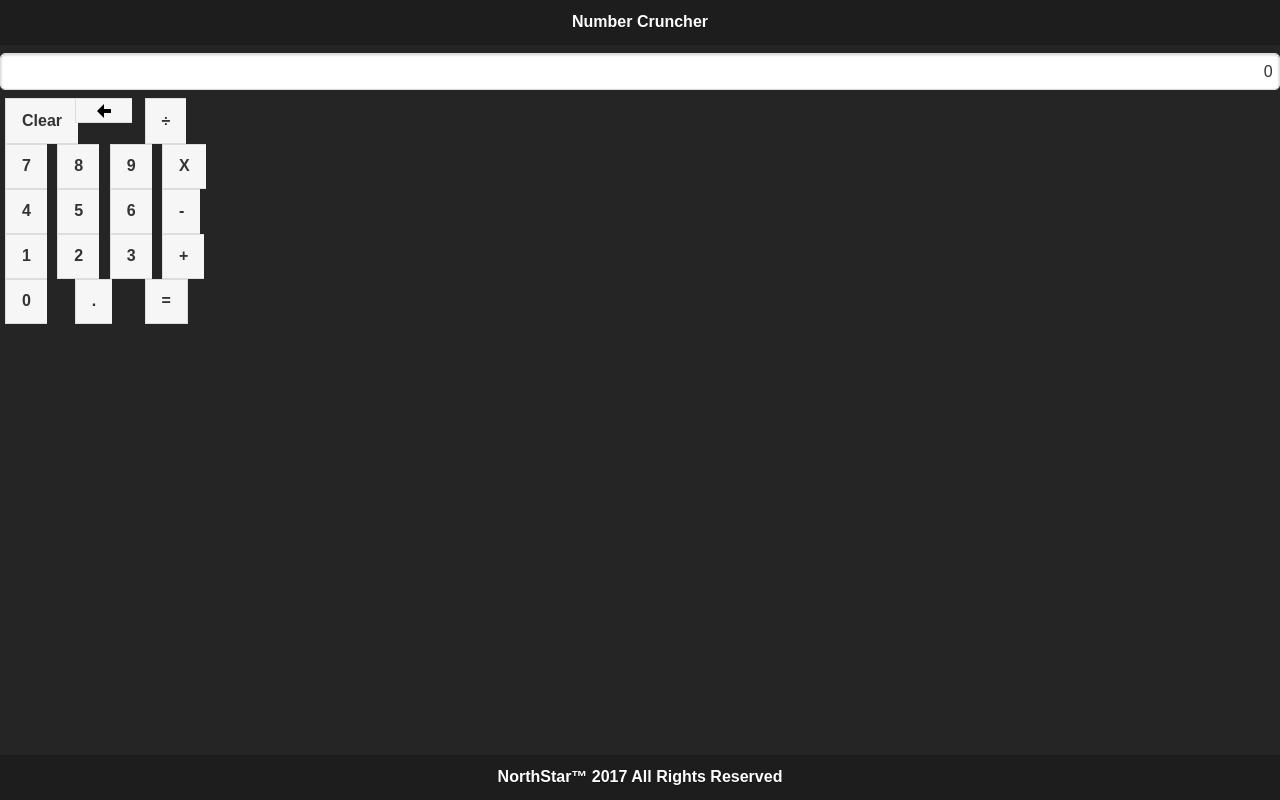
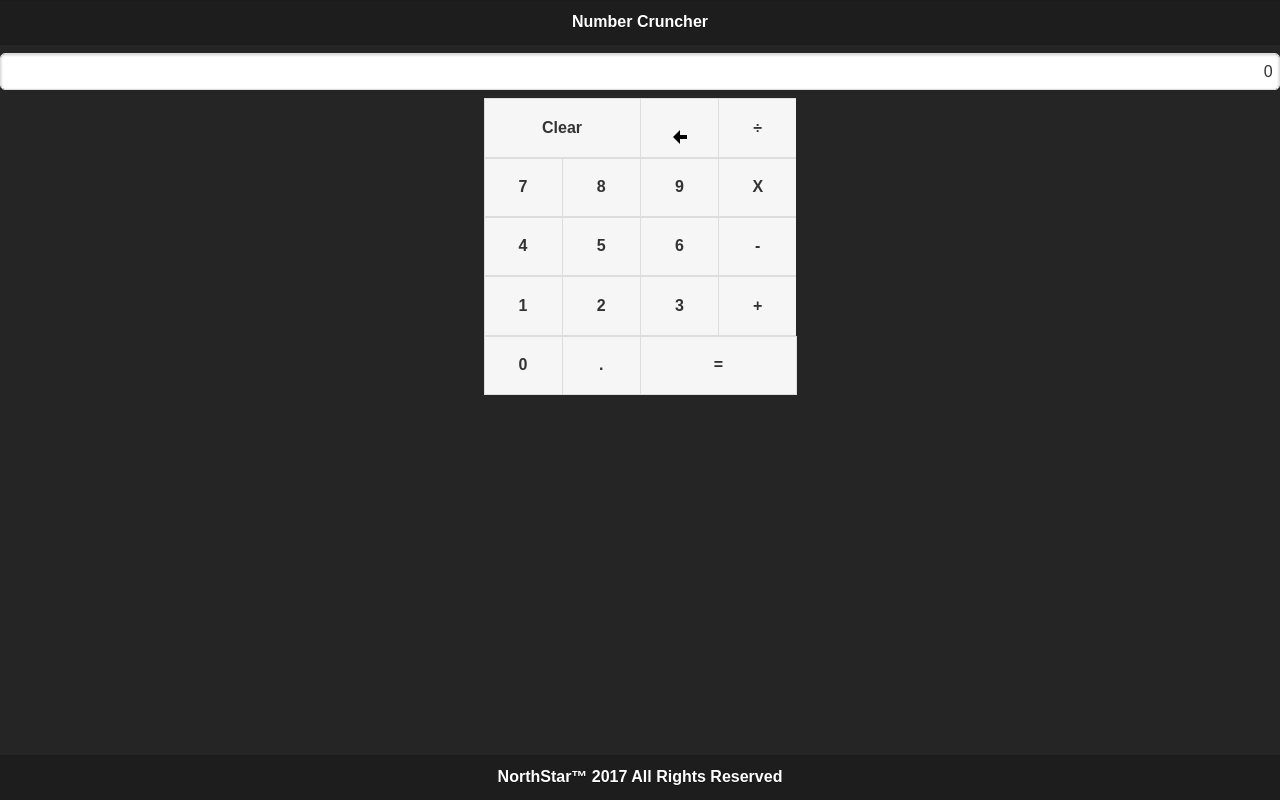
Before and after one commit to patr9240/calculator-patrickross, a website: page index.html in a window 1280 px wide. Drawn offline with Linux system fonts and the light colour scheme.

Commit message:
Formatted buttons layout

```diff
--- /dev/null
+++ b/Content/custom.css
@@ -0,0 +1,12 @@
+.custom-double-btn {
+    width: 123px !important;
+    height: 35px !important;
+}
+.custom-single-btn {
+    width: 45px !important;
+    height: 35px !important;
+}
+.custom-back-btn {
+    width: 45px !important;
+    height: 6px !important;
+}
--- a/index.html
+++ b/index.html
@@ -5,6 +5,7 @@
     <meta name="viewport" content="width=device-width, initial-scale=1, user-scalable=no">
     <title>Northstar&trade; Number Cruncher</title>
     <!-- CSS -->
+    <link rel="stylesheet" href="/Content/custom.css"/>
     <link rel="stylesheet" href="/Scripts/lib/jquery-mobile-bower/css/jquery.mobile-1.4.5.min.css"/>
 </head>
 <body>
@@ -16,55 +17,54 @@
 
         <!-- main content -->
         <input type="text"  id="displayControl" data-theme="a" style="text-align: right;" value="0" />
-        <div data-role="controlgroup" data-type="horizontal">
-            <div class="ui-grid-b">
-                <div class="ui-block-a"><button data-theme="a" class="ui-btn ui-corner-all ui-shadow ui-btn-a ui-btn-inline" id="keyClear">Clear</button></div>
-                <div class="ui-block-c"><button data-theme="a" class="ui-btn ui-corner-all ui-shadow ui-btn-a ui-btn-inline ui-icon-arrow-l ui-btn-icon-notext ui-nodisc-icon ui-alt-icon" id="keyC"></button></div>
-                <div class="ui-block-d"><button data-theme="a" class="ui-btn ui-corner-all ui-shadow ui-btn-a ui-btn-inline" id="keyDivide">&divide;</button></div>
-            </div>
+        <div data-role="controlgroup" data-type="horizontal" style="text-align: center;">
             <div class="ui-grid-c">
-                <div class="ui-block-a"><button data-theme="a" class="ui-btn ui-corner-all ui-shadow ui-btn-a ui-btn-inline" id="key7">7</button></div>
-                <div class="ui-block-b"><button data-theme="a" class="ui-btn ui-corner-all ui-shadow ui-btn-a ui-btn-inline" id="key8">8</button></div>
-                <div class="ui-block-c"><button data-theme="a" class="ui-btn ui-corner-all ui-shadow ui-btn-a ui-btn-inline" id="key9">9</button></div>
-                <div class="ui-block-d"><button data-theme="a" class="ui-btn ui-corner-all ui-shadow ui-btn-a ui-btn-inline" id="keyMultiply">X</button></div>
+                <div class="ui-block-a"><button data-theme="a" class="ui-btn custom-double-btn ui-btn-a" id="keyClear">Clear</button></div>
+                <div class="ui-block-b"></div>
+                <div class="ui-block-c"><button data-theme="a" class="ui-btn custom-back-btn ui-btn-a ui-icon-arrow-l ui-btn-icon-bottom ui-nodisc-icon ui-alt-icon" id="keyC"></button></div>
+                <div class="ui-block-d"><button data-theme="a" class="ui-btn custom-single-btn ui-btn-a" id="keyDivide">&divide;</button></div>
 
-                <div class="ui-block-a"><button data-theme="a" class="ui-btn ui-corner-all ui-shadow ui-btn-a ui-btn-inline" id="key4">4</button></div>
-                <div class="ui-block-b"><button data-theme="a" class="ui-btn ui-corner-all ui-shadow ui-btn-a ui-btn-inline" id="key5">5</button></div>
-                <div class="ui-block-c"><button data-theme="a" class="ui-btn ui-corner-all ui-shadow ui-btn-a ui-btn-inline" id="key6">6</button></div>
-                <div class="ui-block-d"><button data-theme="a" class="ui-btn ui-corner-all ui-shadow ui-btn-a ui-btn-inline" id="keySubtract">-</button></div>
+                <div class="ui-block-a"><button data-theme="a" class="ui-btn custom-single-btn ui-btn-a" id="key7">7</button></div>
+                <div class="ui-block-b"><button data-theme="a" class="ui-btn custom-single-btn ui-btn-a" id="key8">8</button></div>
+                <div class="ui-block-c"><button data-theme="a" class="ui-btn custom-single-btn ui-btn-a" id="key9">9</button></div>
+                <div class="ui-block-d"><button data-theme="a" class="ui-btn custom-single-btn ui-btn-a" id="keyMultiply">X</button></div>
 
-                <div class="ui-block-a"><button data-theme="a" class="ui-btn ui-corner-all ui-shadow ui-btn-a ui-btn-inline" id="key1">1</button></div>
-                <div class="ui-block-b"><button data-theme="a" class="ui-btn ui-corner-all ui-shadow ui-btn-a ui-btn-inline" id="key2">2</button></div>
-                <div class="ui-block-c"><button data-theme="a" class="ui-btn ui-corner-all ui-shadow ui-btn-a ui-btn-inline" id="key3">3</button></div>
-                <div class="ui-block-d"><button data-theme="a" class="ui-btn ui-corner-all ui-shadow ui-btn-a ui-btn-inline" id="keyAdd">+</button></div>
-            </div>
-            <div class="ui-grid-b">
-                <div class="ui-block-a"><button data-theme="a" class="ui-btn ui-corner-all ui-shadow ui-btn-a ui-btn-inline" id="key0">0</button></div>
-                <div class="ui-block-b"><button data-theme="a" class="ui-btn ui-corner-all ui-shadow ui-btn-a ui-btn-inline" id="keyDecimalPoint">.</button></div>
-                <div class="ui-block-c"><button data-theme="a" class="ui-btn ui-corner-all ui-shadow ui-btn-a ui-btn-inline" id="keyEquals">=</button></div>
+                <div class="ui-block-a"><button data-theme="a" class="ui-btn custom-single-btn ui-btn-a" id="key4">4</button></div>
+                <div class="ui-block-b"><button data-theme="a" class="ui-btn custom-single-btn ui-btn-a" id="key5">5</button></div>
+                <div class="ui-block-c"><button data-theme="a" class="ui-btn custom-single-btn ui-btn-a" id="key6">6</button></div>
+                <div class="ui-block-d"><button data-theme="a" class="ui-btn custom-single-btn ui-btn-a" id="keySubtract">-</button></div>
+
+                <div class="ui-block-a"><button data-theme="a" class="ui-btn custom-single-btn ui-btn-a" id="key1">1</button></div>
+                <div class="ui-block-b"><button data-theme="a" class="ui-btn custom-single-btn ui-btn-a" id="key2">2</button></div>
+                <div class="ui-block-c"><button data-theme="a" class="ui-btn custom-single-btn ui-btn-a" id="key3">3</button></div>
+                <div class="ui-block-d"><button data-theme="a" class="ui-btn custom-single-btn ui-btn-a" id="keyAdd">+</button></div>
+
+                <div class="ui-block-a"><button data-theme="a" class="ui-btn custom-single-btn ui-btn-a" id="key0">0</button></div>
+                <div class="ui-block-b"><button data-theme="a" class="ui-btn custom-single-btn ui-btn-a" id="keyDecimalPoint">.</button></div>
+                <div class="ui-block-d"><button data-theme="a" class="ui-btn custom-double-btn ui-btn-a" id="keyEquals">=</button></div>
             </div>
         </div>
         <!--
         <div data-role="main" class="ui-content" style="text-align: center;">
             <div data-role="controlgroup" data-type="horizontal">
-                <button class="ui-btn ui-corner-all ui-shadow ui-btn-a ui-btn-inline">7</button>
-                <button class="ui-btn ui-corner-all ui-shadow ui-btn-a ui-btn-inline">8</button>
-                <button class="ui-btn ui-corner-all ui-shadow ui-btn-a ui-btn-inline">9</button>
+                <button class="ui-btn ui-btn-a">7</button>
+                <button class="ui-btn ui-btn-a">8</button>
+                <button class="ui-btn ui-btn-a">9</button>
             </div>
             <div data-role="controlgroup" data-type="horizontal">
-                <button class="ui-btn ui-corner-all ui-shadow ui-btn-a">4</button>
-                <button class="ui-btn ui-corner-all ui-shadow ui-btn-a">5</button>
-                <button class="ui-btn ui-corner-all ui-shadow ui-btn-a">6</button>
+                <button class="ui-btn ui-btn-a">4</button>
+                <button class="ui-btn ui-btn-a">5</button>
+                <button class="ui-btn ui-btn-a">6</button>
             </div>
             <div data-role="controlgroup" data-type="horizontal">
-                <button class="ui-btn ui-corner-all ui-shadow ui-btn-a">1</button>
-                <button class="ui-btn ui-corner-all ui-shadow ui-btn-a">2</button>
-                <button class="ui-btn ui-corner-all ui-shadow ui-btn-a">3</button>
+                <button class="ui-btn ui-btn-a">1</button>
+                <button class="ui-btn ui-btn-a">2</button>
+                <button class="ui-btn ui-btn-a">3</button>
             </div>
              <div data-role="controlgroup" data-type="horizontal">
-                <button class="ui-btn ui-corner-all ui-shadow ui-btn-a">0</button>
-                <button class="ui-btn ui-corner-all ui-shadow ui-btn-a">.</button>
-                <button class="ui-btn ui-corner-all ui-shadow ui-btn-a">=</button>
+                <button class="ui-btn ui-btn-a">0</button>
+                <button class="ui-btn ui-btn-a">.</button>
+                <button class="ui-btn ui-btn-a">=</button>
             </div>
         </div>
         -->
```
